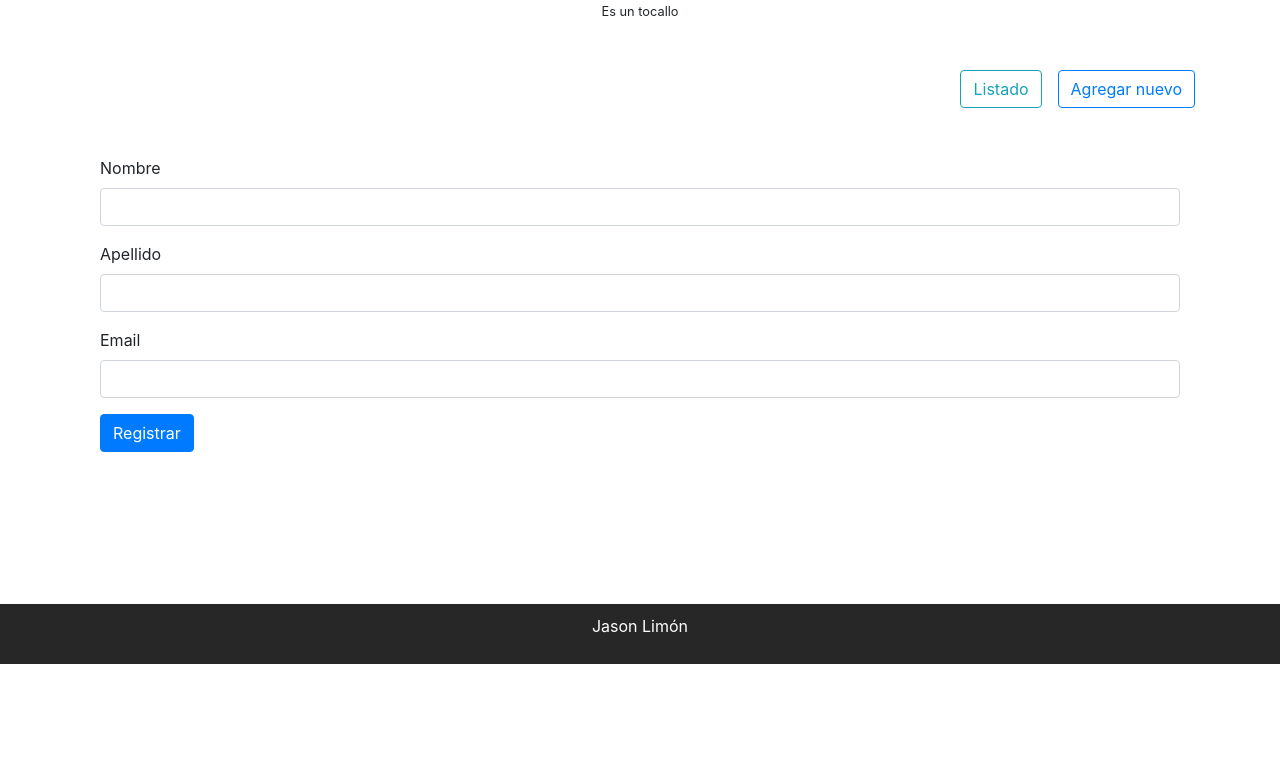
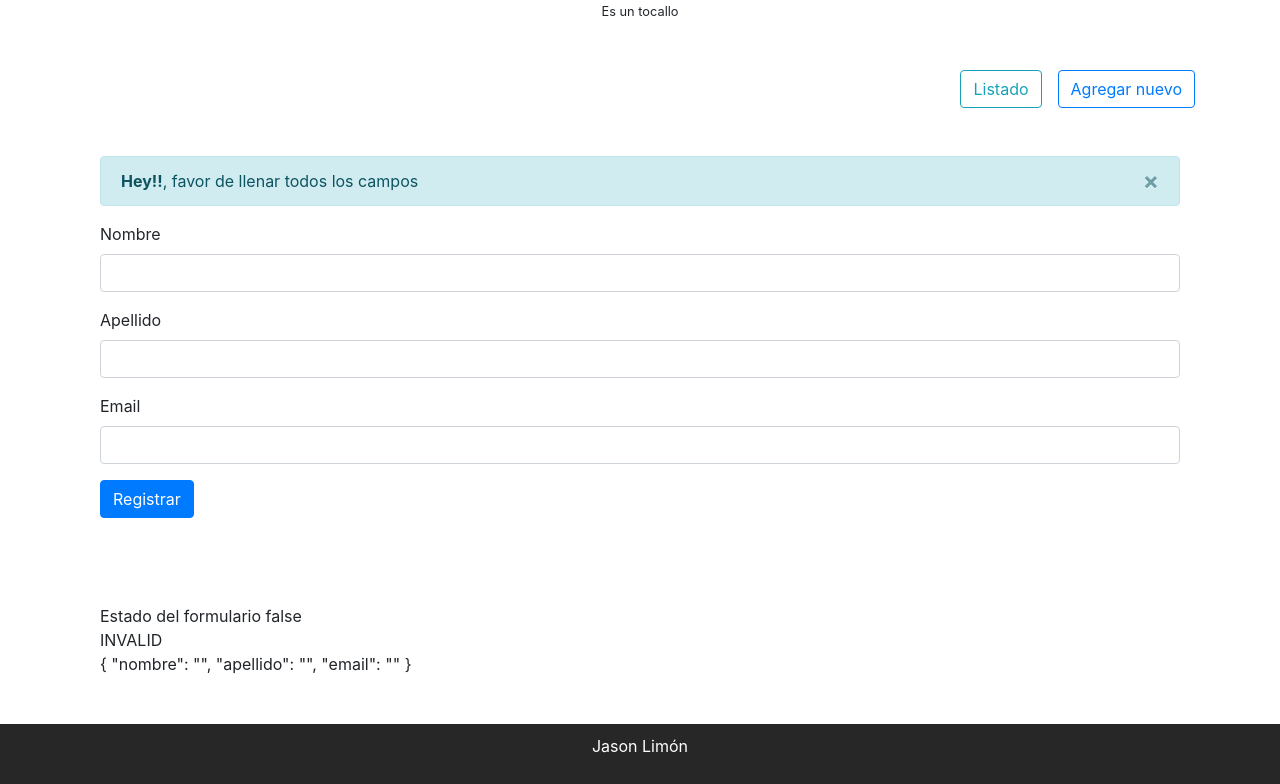
Before and after one commit to JasonLimonB/AngularCRUD, an Angular app: page /#/ejemplo-crud/nuevoUsuario in a window 1280 px wide. Shown: the part 395-1179 px from the top of the page. Before the commit the page ends 1059 px from the top, so only its background shows below. Built offline with nearby package versions, Linux system fonts and the light colour scheme.

Commit message:
Se agrego el metodo de agregar nuevo usuario al service y el trabajar con formularios reactivos

```diff
--- a/src/app/app.module.ts
+++ b/src/app/app.module.ts
@@ -14,6 +14,8 @@ import { HttpClientModule } from '@angular/common/http';
 import { NuevoUsuarioComponent } from './components/nuevo-usuario/nuevo-usuario.component';
 import { ListadoUsuarioComponent } from './components/listado-usuario/listado-usuario.component';
 
+import { ReactiveFormsModule } from '@angular/forms';
+
 @NgModule({
   declarations: [
     AppComponent,
@@ -29,7 +31,8 @@ import { ListadoUsuarioComponent } from './components/listado-usuario/listado-us
   imports: [
     BrowserModule,
     AppRoutingModule,
-    HttpClientModule
+    HttpClientModule,
+    ReactiveFormsModule
   ],
   providers: [
   ],
--- a/src/app/components/nuevo-usuario/nuevo-usuario.component.html
+++ b/src/app/components/nuevo-usuario/nuevo-usuario.component.html
@@ -1,22 +1,49 @@
+
 <div class="col-12 cont-form animate__animated animate__fadeIn">
-    <form>
+
+  <div class="alert alert-info alert-dismissible fade show" role="alert">
+    <strong>Hey!!</strong>, favor de llenar todos los campos
+    <button type="button" class="close" data-dismiss="alert" aria-label="Close">
+      <span aria-hidden="true">&times;</span>
+    </button>
+  </div>
+
+    <form [formGroup]="nuevoUsuario" (ngSubmit)="enviar()">
 
         <div class="form-group">
           <label for="exampleInputEmail1">Nombre</label>
-          <input type="text" class="form-control" id="exampleInputEmail1" aria-describedby="emailHelp">
+          <input
+            formControlName="nombre"
+            [class.is-invalid]="nombreNoValido"
+            type="text" class="form-control" id="exampleInputEmail1" aria-describedby="emailHelp">
+            <small *ngIf="nombreNoValido" class="text-danger"> Campo requerido, minimo 5 caracteres </small>
         </div>
 
         <div class="form-group">
             <label for="exampleInputEmail1">Apellido</label>
-            <input type="text" class="form-control" id="exampleInputEmail1" aria-describedby="emailHelp">
+            <input
+              formControlName="apellido"
+              [class.is-invalid]="apellidoNoValido"
+              type="text" class="form-control" id="exampleInputEmail1" aria-describedby="emailHelp">
+              <small *ngIf="apellidoNoValido" class="text-danger"> Campo requerido, minimo 5 caracteres </small>
         </div>
 
         <div class="form-group ">
             <label for="exampleInputEmail1">Email</label>
-            <input type="email" class="form-control" id="exampleInputEmail1" aria-describedby="emailHelp">
+            <input
+              formControlName="email"
+              [class.is-invalid]="correoNoValido"
+              type="email" class="form-control" id="exampleInputEmail1" aria-describedby="emailHelp">
+              <small *ngIf="correoNoValido" class="text-danger"> Campo requerido, favor de poner un correo valido </small>
         </div>
 
         <button type="submit" class="btn btn-primary">Registrar</button>
 
       </form>
 </div>
+
+<div class="container mx-auto mt-5">
+  <div>Estado del formulario {{ nuevoUsuario.valid }} </div>
+  <div> {{ nuevoUsuario.status }} </div>
+  <div> {{ nuevoUsuario.value | json }} </div>
+</div>
--- a/src/app/components/nuevo-usuario/nuevo-usuario.component.ts
+++ b/src/app/components/nuevo-usuario/nuevo-usuario.component.ts
@@ -1,15 +1,64 @@
 import { Component, OnInit } from '@angular/core';
+import { FormGroup, FormBuilder, Validators } from '@angular/forms';
+
+import { ServiceSpringService } from '../../services/crud/service-spring.service';
 
 @Component({
   selector: 'app-nuevo-usuario',
   templateUrl: './nuevo-usuario.component.html',
-  styleUrls: ['./nuevo-usuario.component.css']
+  styleUrls: ['./nuevo-usuario.component.css'],
+  providers: [ ServiceSpringService ]
 })
 export class NuevoUsuarioComponent implements OnInit {
 
-  constructor() { }
+  nuevoUsuario: FormGroup;
+
+  constructor(
+    private _formBld: FormBuilder,
+    private _UsuarioS: ServiceSpringService
+  ) {
+    this.crearFormulario();
+   }
 
   ngOnInit(): void {
   }
 
+  get nombreNoValido(){
+    return this.nuevoUsuario.get('nombre').invalid && this.nuevoUsuario.get('nombre').touched;
+  }
+  get apellidoNoValido(){
+    return this.nuevoUsuario.get('apellido').invalid && this.nuevoUsuario.get('apellido').touched;
+  }
+  get correoNoValido(){
+    return this.nuevoUsuario.get('email').invalid && this.nuevoUsuario.get('email').touched;
+  }
+
+
+  crearFormulario(){
+
+    this.nuevoUsuario = this._formBld.group({
+      nombre: ['', [Validators.required, Validators.minLength(5)]],
+      apellido: ['', [Validators.required, Validators.minLength(5)]],
+      email: ['', [Validators.required, Validators.pattern('[a-zA-Z0-9._%+-]+@[a-z]+[.][a-z]{2,3}')]]
+    });
+
+  }
+
+  enviar(){
+
+    if( this.nuevoUsuario.invalid ){
+      return Object.values( this.nuevoUsuario.controls ).forEach( control =>{
+        control.markAllAsTouched();
+      });
+    }else {
+      this._UsuarioS.crearUsuarioNuevo(this.nuevoUsuario.value)
+        .subscribe( (data:any) => {
+          console.log(data);
+        });
+      this.nuevoUsuario.reset();
+    }
+
+
+  }
+
 }
--- /dev/null
+++ b/src/app/interfaces/inuevoUsuario.ts
@@ -0,0 +1,5 @@
+export interface INuevoUsuario {
+    nombre: string,
+    apellido: string,
+    email: string,
+}
--- a/src/app/services/crud/service-spring.service.ts
+++ b/src/app/services/crud/service-spring.service.ts
@@ -1,6 +1,7 @@
 import { Injectable } from '@angular/core';
 import { HttpClient } from '@angular/common/http';
 
+import { INuevoUsuario } from '../../interfaces/inuevoUsuario';
 
 @Injectable()
 export class ServiceSpringService {
@@ -9,8 +10,16 @@ export class ServiceSpringService {
     private http: HttpClient
   ) { }
 
+  private nuevoUser = 'http://localhost:8080/nuevoUsuario';
+
   getListUsuarios() :any{
     return this.http.get('/usuarios');
   }
 
+  crearUsuarioNuevo( usuario: INuevoUsuario ){
+
+    return this.http.post(this.nuevoUser, usuario);
+
+  }
+
 }
```
